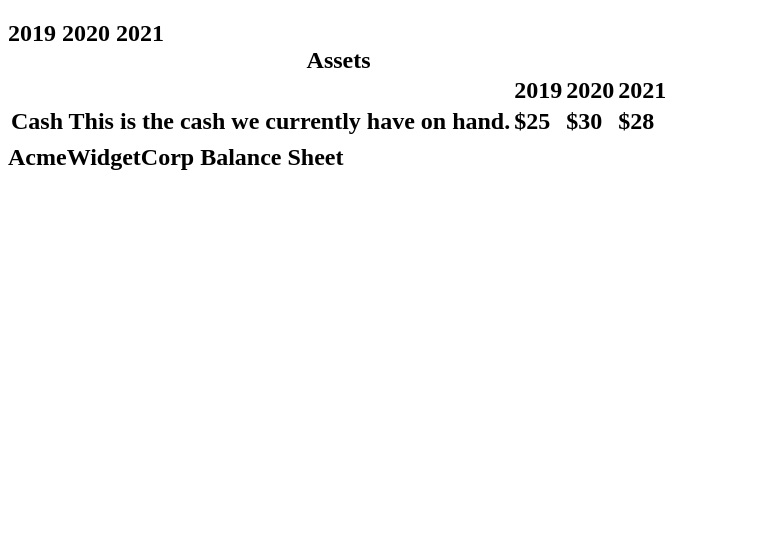
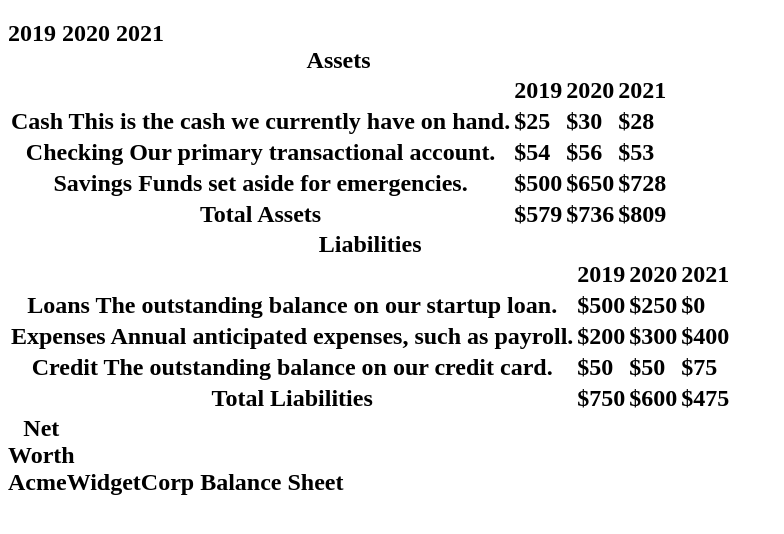
Before and after one commit to EmicJoykiller/Balance-Sheet, a plain HTML site: page index.html in a window 1280 px wide. Shown: the whole page, without its empty margins (0-784 px from the left). Drawn offline with Linux system fonts and the light colour scheme.

Commit message:
Update v.1.0

```diff
--- a/index.html
+++ b/index.html
@@ -42,13 +42,97 @@
                   <td>$30</td>
                   <td class="current">$28</td>
                 </tr>
-                <tr class="data"></tr>
-                <tr class="data"></tr>
-                <tr class="total"></tr>
+                <tr class="data">
+                  <th>
+                    Checking
+                    <span class="description"
+                      >Our primary transactional account.</span
+                    >
+                  </th>
+                  <td>$54</td>
+                  <td>$56</td>
+                  <td class="current">$53</td>
+                </tr>
+                <tr class="data">
+                  <th>
+                    Savings
+                    <span class="description"
+                      >Funds set aside for emergencies.</span
+                    >
+                  </th>
+                  <td>$500</td>
+                  <td>$650</td>
+                  <td class="current">$728</td>
+                </tr>
+                <tr class="total">
+                  <th>Total <span class="sr-only">Assets</span></th>
+                  <td>$579</td>
+                  <td>$736</td>
+                  <td class="current">$809</td>
+                </tr>
               </tbody>
             </table>
-            <table></table>
-            <table></table>
+
+            <table>
+              <caption>
+                Liabilities
+              </caption>
+              <thead>
+                <tr>
+                  <td></td>
+                  <th><span class="sr-only">2019</span></th>
+                  <th><span class="sr-only">2020</span></th>
+                  <th><span class="sr-only">2021</span></th>
+                </tr>
+              </thead>
+              <tbody>
+                <tr class="data">
+                  <th>
+                    Loans
+                    <span class="description"
+                      >The outstanding balance on our startup loan.</span
+                    >
+                  </th>
+                  <td>$500</td>
+                  <td>$250</td>
+                  <td class="current">$0</td>
+                </tr>
+                <tr class="data">
+                  <th>
+                    Expenses
+                    <span class="description"
+                      >Annual anticipated expenses, such as payroll.</span
+                    >
+                  </th>
+                  <td>$200</td>
+                  <td>$300</td>
+                  <td class="current">$400</td>
+                </tr>
+                <tr class="data">
+                  <th>
+                    Credit
+                    <span class="description"
+                      >The outstanding balance on our credit card.</span
+                    >
+                  </th>
+                  <td>$50</td>
+                  <td>$50</td>
+                  <td class="current">$75</td>
+                </tr>
+                <tr class="total">
+                  <th>Total <span class="sr-only">Liabilities</span></th>
+                  <td>$750</td>
+                  <td>$600</td>
+                  <td class="current">$475</td>
+                </tr>
+              </tbody>
+            </table>
+
+            <table>
+              <caption>Net Worth</caption>
+              <thead></thead>
+              <tbody></tbody>
+            </table>
           </div>
           <span class="flex">
             <span>AcmeWidgetCorp</span>
```
